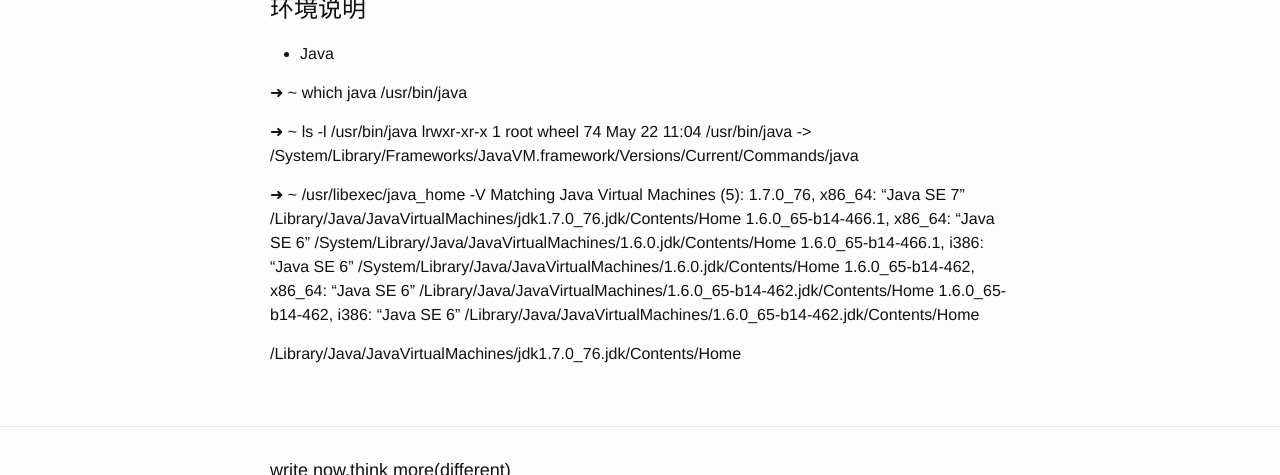
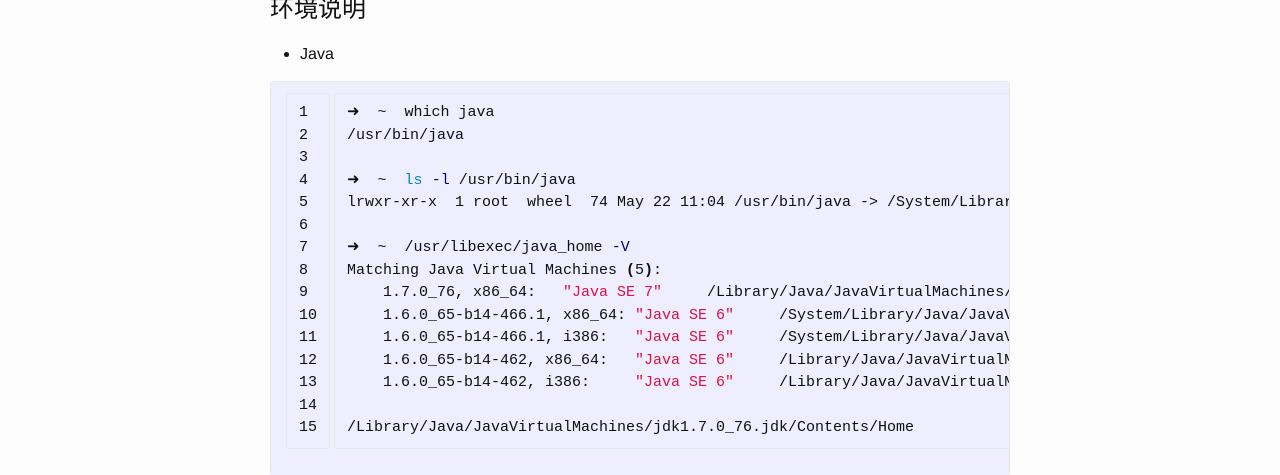
Before and after one commit to atschx/atschx.github.io, a Jekyll site: the page built from _posts/2015-05-05-mac.md, in a window 1280 px wide and 900 px high, scrolled down 390 px, cut to the strip 176-651 px from the top of the window. Built offline with Jekyll 4.4.1, drawn with Linux system fonts in a browser that asks for light colours; comment, search, counter and statistics services are not loaded.

Commit message:
java home

```diff
--- a/_posts/2015-05-05-mac.md
+++ b/_posts/2015-05-05-mac.md
@@ -14,6 +14,8 @@ categories: Mac
 
 * Java
 
+{% highlight sh linenos %}
+
 ➜  ~  which java
 /usr/bin/java
 
@@ -29,3 +31,4 @@ Matching Java Virtual Machines (5):
     1.6.0_65-b14-462, i386:	"Java SE 6"	/Library/Java/JavaVirtualMachines/1.6.0_65-b14-462.jdk/Contents/Home
 
 /Library/Java/JavaVirtualMachines/jdk1.7.0_76.jdk/Contents/Home
+{% endhighlight %}
```
